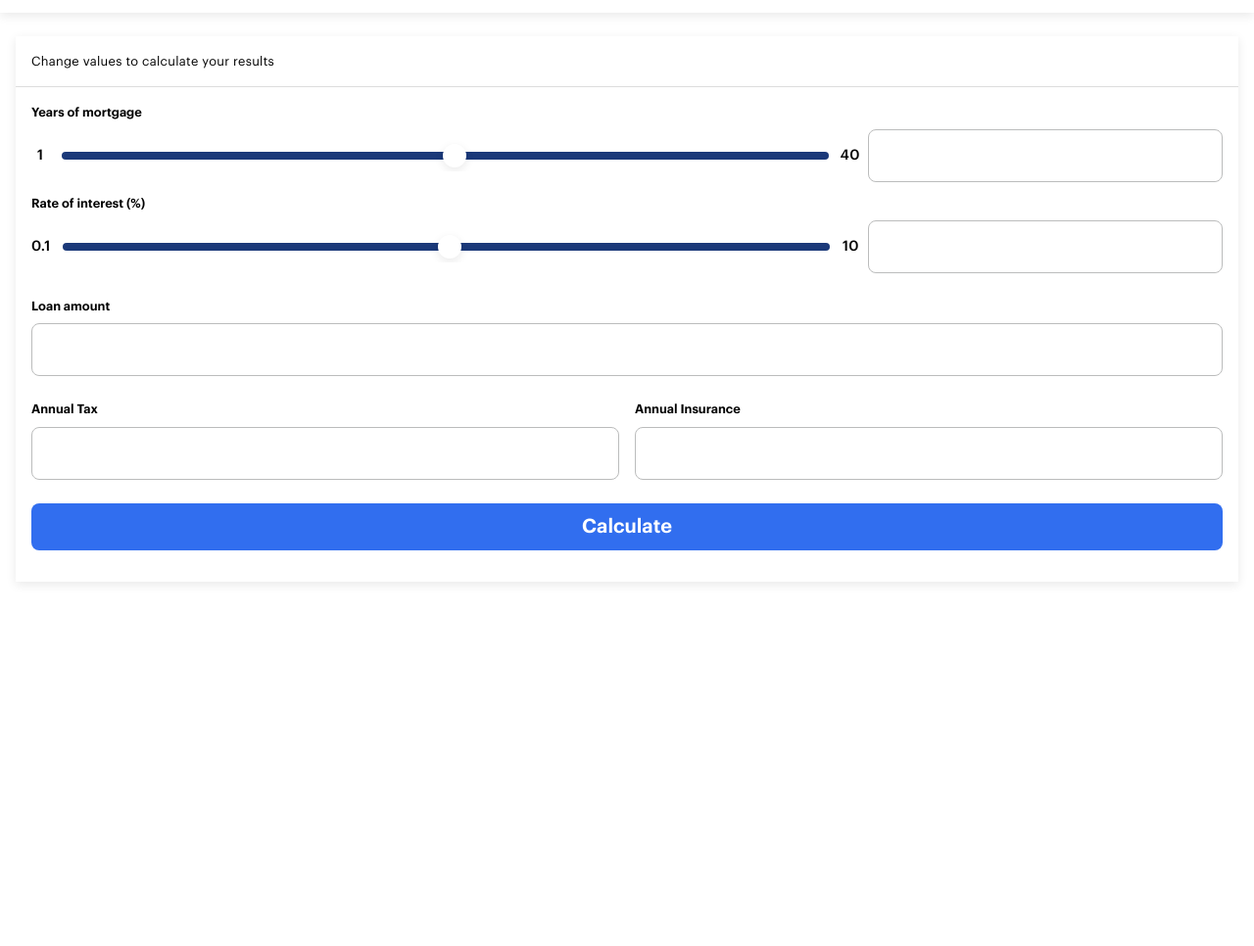
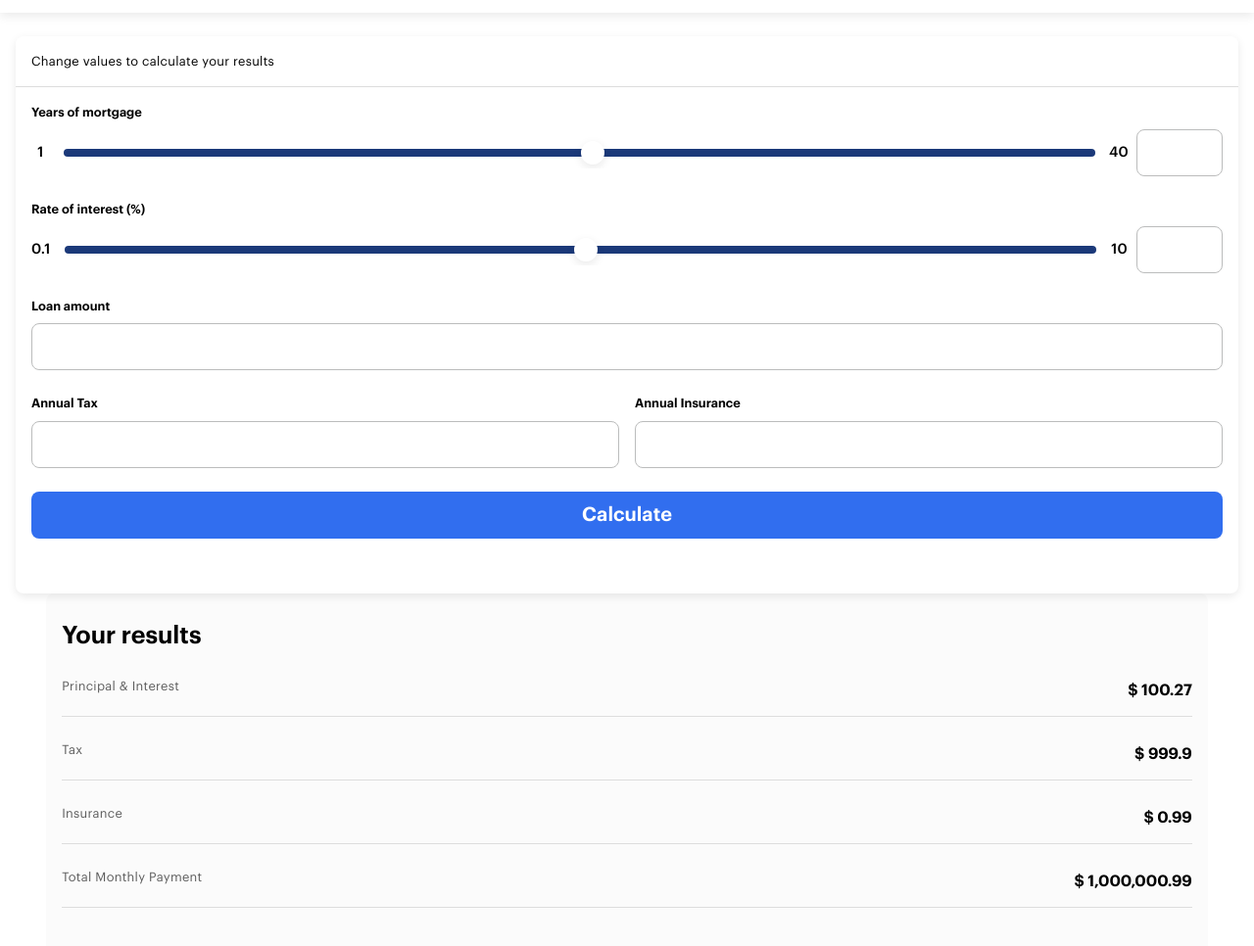
Before and after one commit to angelinopires/consumer-affairs-test, a website built with webpack: page index.html in a window 1280 px wide. Shown: the part 42-1008 px from the top of the page at 98% size. Before the commit the page ends 800 px from the top, so only its background shows below. Built offline with nearby package versions, Linux system fonts and the light colour scheme.

Commit message:
feat: add result component

```diff
--- a/index.html
+++ b/index.html
@@ -68,7 +68,28 @@
         </form>
       </section>
 
-      <section class="results"></section>
+      <section class="results">
+        <h2 class="results__title">Your results</h2>
+
+        <ul class="results__list">
+          <li class="results__item">
+            <span class="results__label">Principal & Interest</span>
+            <span class="results__value">$ 100.27</span>
+          </li>
+          <li class="results__item">
+            <span class="results__label">Tax</span>
+            <span class="results__value">$ 999.9</span>
+          </li>
+          <li class="results__item">
+            <span class="results__label">Insurance</span>
+            <span class="results__value">$ 0.99</span>
+          </li>
+          <li class="results__item">
+            <span class="results__label results__label--total">Total Monthly Payment</span>
+            <span class="results__value">$ 1,000,000.99</span>
+          </li>
+        </ul>
+      </section>
     </div>
   </main>
 </body>
--- a/src/components/Calculator/Calculator.scss
+++ b/src/components/Calculator/Calculator.scss
@@ -1,5 +1,8 @@
 .calculator {
+  position: relative;
+  z-index: 2;
   background-color: $base-white;
+  border-radius: $border-radius-round;
   box-shadow: $elevation-5;
 
   &__form {
@@ -10,7 +13,12 @@
       "tax  insurance"
       "button button";
     gap: $spacing-24 $spacing-16;
-    padding: $spacing-16 $spacing-16 $spacing-32;
+    padding: $spacing-16 $spacing-16 $spacing-56;
+
+    @include desktop() {
+      gap: $spacing-32 $spacing-24;
+      padding: $spacing-32 $spacing-24;
+    }
   }
 
   &__formGroup {
@@ -34,30 +42,34 @@
     @extend %caption-regular;
 
     @include desktop() {
+      padding: $spacing-24;
       font-weight: 500;
       font-size: 14.5px;
+      line-height: 167%;
     }
   }
 
   &__sliders {
     display: grid;
     grid-area: slider;
-    gap: $spacing-12;
+    gap: $spacing-24;
 
     .input {
+      max-width: 88px;
       text-align: center;
     }
 
     @include desktop() {
-      .input {
-        max-width: 88px;
+      gap: $spacing-32;
+
+      .label {
+        margin-bottom: $spacing-16;
       }
     }
   }
 
   &__sliderInputs {
-    display: grid;
-    grid-template-columns: 0.7fr 0.3fr;
+    display: flex;
     gap: $spacing-8;
 
     @include desktop() {
--- a/src/components/Input/Input.scss
+++ b/src/components/Input/Input.scss
@@ -1,5 +1,6 @@
 .input {
   width: 100%;
+  height: 48px;
   padding: $spacing-12 $spacing-16;
   color: $base-black;
   background-color: $base-white;
@@ -19,11 +20,6 @@
     color: $base-black-lighter;
   }
 
-  &:active {
-    background-color: $primary-blue-ui;
-    border-color: $primary-blue-dark;
-  }
-
   &:not(.input--error, .input--success, :focus):hover {
     border-color: transparent;
     box-shadow: $elevation-7;
@@ -33,6 +29,11 @@
     border-color: $primary-blue-darkest;
     outline: 0;
     box-shadow: $elevation-6;
+  }
+
+  &:active {
+    background-color: $primary-blue-ui;
+    border-color: $primary-blue;
   }
 
   &--error {
--- /dev/null
+++ b/src/components/Results/Results.scss
@@ -0,0 +1,85 @@
+.results {
+  position: relative;
+  z-index: 1;
+  width: 100%;
+  max-width: 95%;
+  margin: 0 auto;
+  padding: $spacing-24 $spacing-16 $spacing-64;
+  background-color: $background-darker;
+  border-radius: $border-radius-round;
+
+  @include desktop() {
+    max-width: none;
+    padding: $spacing-64 $spacing-32;
+  }
+
+  &__title {
+    margin-bottom: $spacing-24;
+
+    @extend %heading-5;
+  }
+
+  &__list {
+    display: grid;
+    gap: $spacing-24;
+
+    @include desktop() {
+      gap: $spacing-16;
+    }
+  }
+
+  &__item {
+    display: flex;
+    justify-content: space-between;
+    padding-bottom: $spacing-12;
+    border-bottom: 1px solid $base-grey-light;
+
+    @include desktop() {
+      flex-direction: column;
+      justify-content: flex-start;
+
+      &:not(:nth-child(3)) {
+        padding-bottom: 0;
+        border-bottom: none;
+      }
+
+      &:nth-child(3) {
+        padding-bottom: $spacing-24;
+      }
+    }
+  }
+
+  &__label {
+    color: $base-black-lighter;
+
+    @extend %caption-regular;
+
+    @include desktop() {
+      margin-bottom: $spacing-8;
+      font-size: 16.1px;
+      line-height: 28px;
+      letter-spacing: 0;
+
+      &--total {
+        font-weight: 600;
+        font-size: 20px;
+        line-height: 150%;
+      }
+    }
+  }
+
+  &__value {
+    white-space: nowrap;
+
+    @extend %body-1-highlight;
+
+    &--disabled {
+      color: $base-grey;
+    }
+
+    @include desktop() {
+      font-size: 25px;
+      line-height: 150%;
+    }
+  }
+}
--- a/src/components/Slider/Slider.scss
+++ b/src/components/Slider/Slider.scss
@@ -2,6 +2,7 @@
   display: flex;
   gap: $spacing-12;
   align-items: center;
+  width: 100%;
 
   @include desktop() {
     gap: $spacing-16;
@@ -24,7 +25,6 @@
     position: relative;
     width: 100%;
     min-height: 32px;
-    margin: $spacing-8 0;
     overflow: hidden;
     background-color: transparent;
     transition: $default-transition;
@@ -32,7 +32,6 @@
 
     @include desktop() {
       min-height: 40px;
-      margin: $spacing-12 0;
     }
 
     &:focus {
--- a/src/pages/Home/Home.scss
+++ b/src/pages/Home/Home.scss
@@ -2,12 +2,20 @@
   display: flex;
   flex-direction: column;
   gap: $spacing-24;
+  padding-bottom: $spacing-32;
+
+  @include desktop() {
+    gap: $spacing-48;
+  }
 
   &__wrapper {
     width: 100%;
     padding: 0 $spacing-16;
 
     @include desktop() {
+      display: grid;
+      grid-template-columns: 60% 40%;
+      align-items: center;
       max-width: $page-max-content;
       margin: 0 auto;
       padding: 0;
--- a/src/styles/index.scss
+++ b/src/styles/index.scss
@@ -10,4 +10,5 @@
 @import '../components/Input/Input';
 @import '../components/Label/Label';
 @import '../components/Slider/Slider';
+@import '../components/Results/Results';
 @import '../pages/Home/Home';
--- a/src/styles/placeholders/_typography.scss
+++ b/src/styles/placeholders/_typography.scss
@@ -36,7 +36,7 @@
   font-weight: 500;
   font-size: 14.4px;
   line-height: 167%;
-  letter-spacing: 0%;
+  letter-spacing: 0;
 
   @include desktop() {
     line-height: 24px;
@@ -48,6 +48,20 @@
   font-size: 14.5px;
   line-height: 167%;
   letter-spacing: 0.023em;
+}
+
+%heading-5 {
+  font-weight: 600;
+  font-size: 25px;
+  line-height: 150%;
+  letter-spacing: 0;
+}
+
+%heading-6 {
+  font-weight: 600;
+  font-size: 20px;
+  line-height: 150%;
+  letter-spacing: 0;
 }
 
 %heading-6-publico {
```
